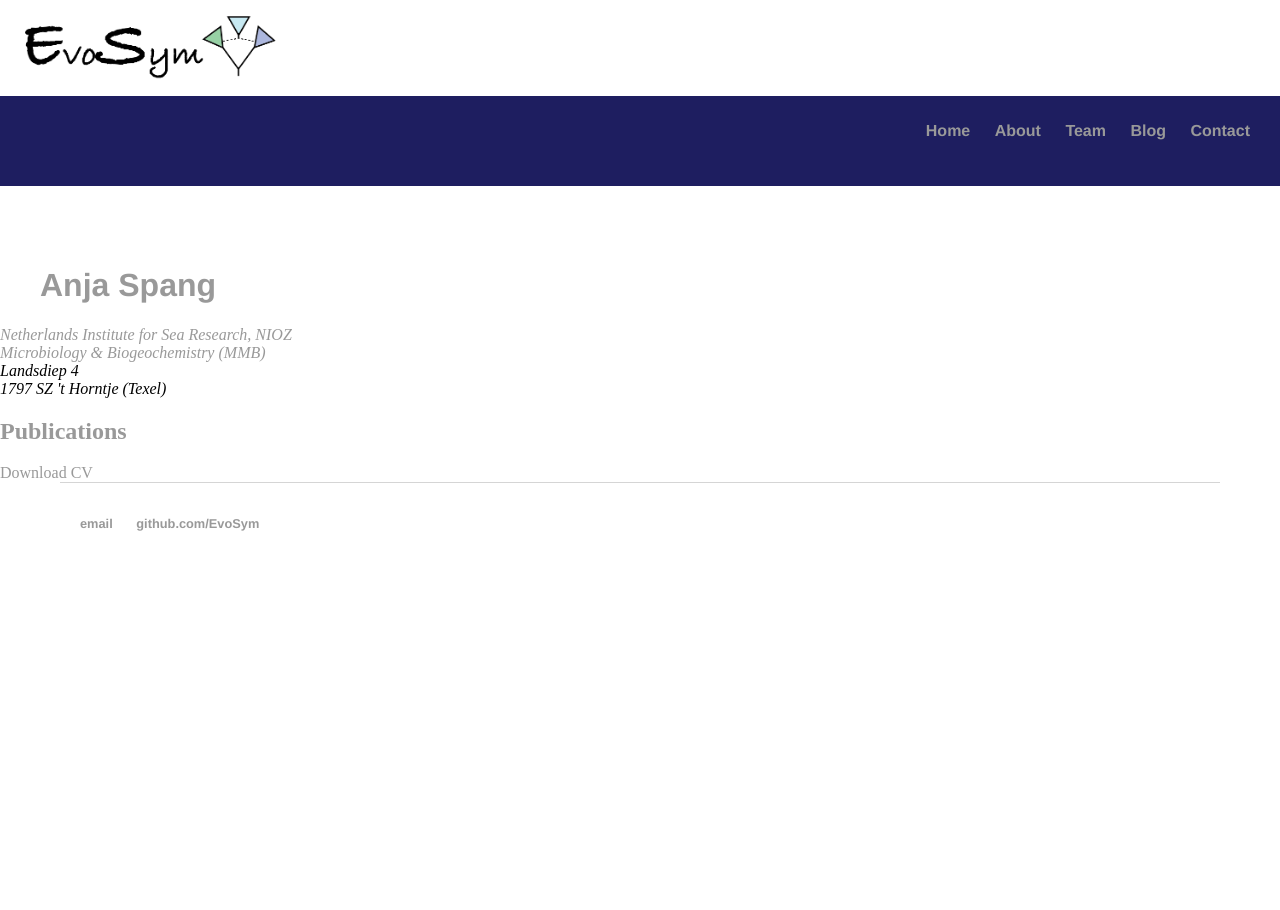
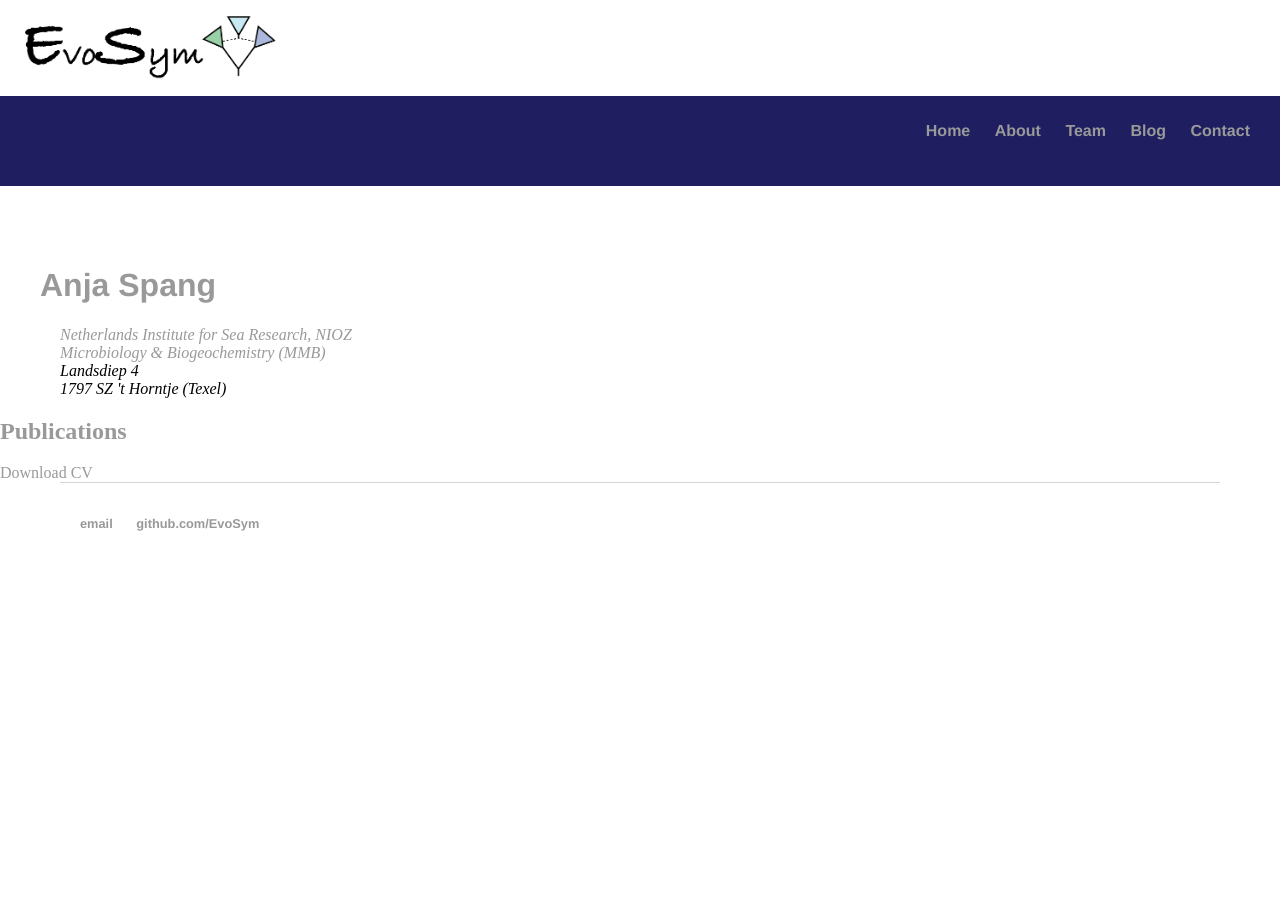
Before and after one commit to EvoSym/EvoSym.github.io, a Jekyll site: the page built from cv/index.html, in a window 1280 px wide. Built offline with Jekyll 4.4.1, drawn with Linux system fonts in a browser that asks for light colours.

Commit message:
Update main.css

```diff
--- a/css/main.css
+++ b/css/main.css
@@ -51,6 +51,10 @@ p {
     margin-left: 60px;
     margin-right: 60px;
 }
+address {
+    margin-left: 60px;
+    margin-right: 60px;
+}
 footer {
     border-top: 1px solid #d5d5d5;
     font-size: .8em;
```
